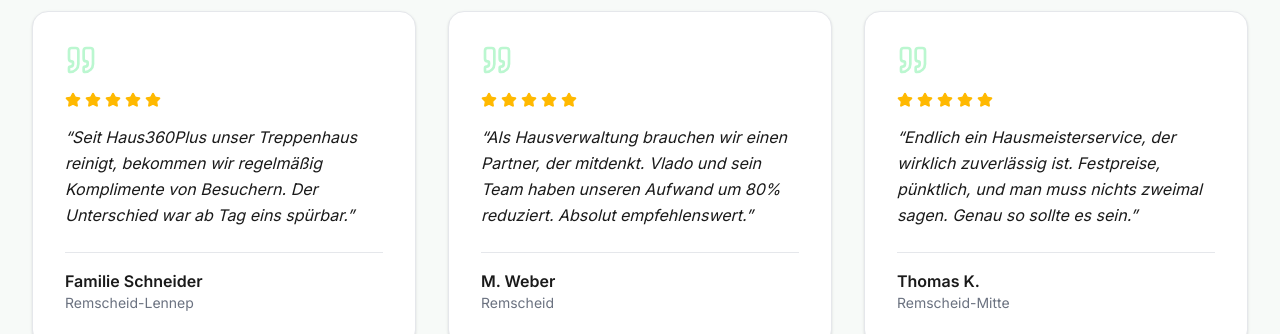
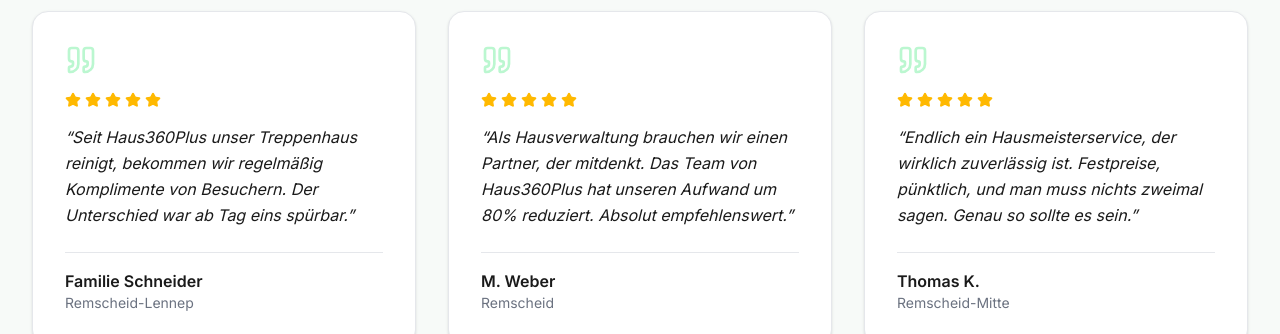
Before and after one commit to NikolaVujovic1988/Haus360Plus, a Next.js app: page / in a window 1280 px wide. Shown: the part 4600-4934 px from the top of the page. Built offline with nearby package versions, Linux system fonts and the light colour scheme.

Commit message:
add src/components/Testimonials.tsx

```diff
--- a/src/components/Testimonials.tsx
+++ b/src/components/Testimonials.tsx
@@ -10,7 +10,7 @@ const testimonials = [
   },
   {
     quote:
-      "Als Hausverwaltung brauchen wir einen Partner, der mitdenkt. Vlado und sein Team haben unseren Aufwand um 80% reduziert. Absolut empfehlenswert.",
+      "Als Hausverwaltung brauchen wir einen Partner, der mitdenkt. Das Team von Haus360Plus hat unseren Aufwand um 80% reduziert. Absolut empfehlenswert.",
     name: "M. Weber",
     location: "Remscheid",
     rating: 5,
```
